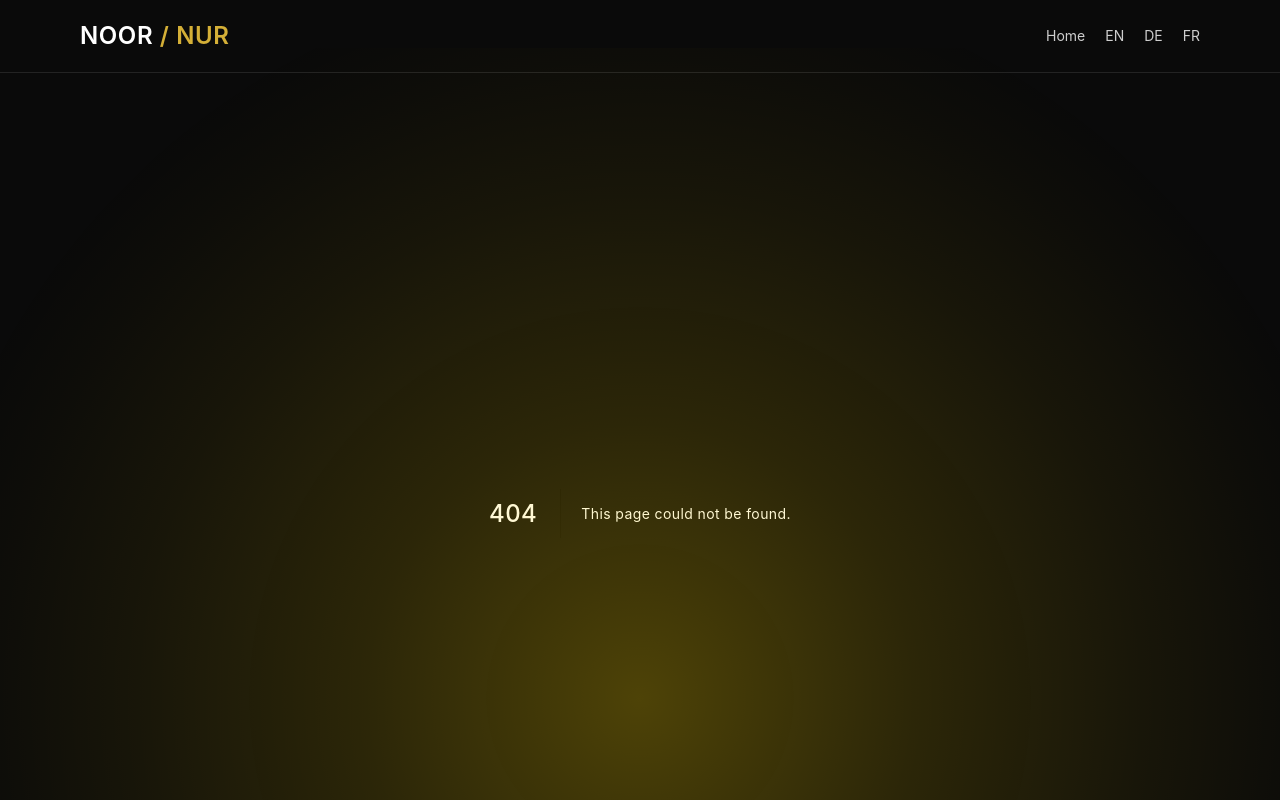
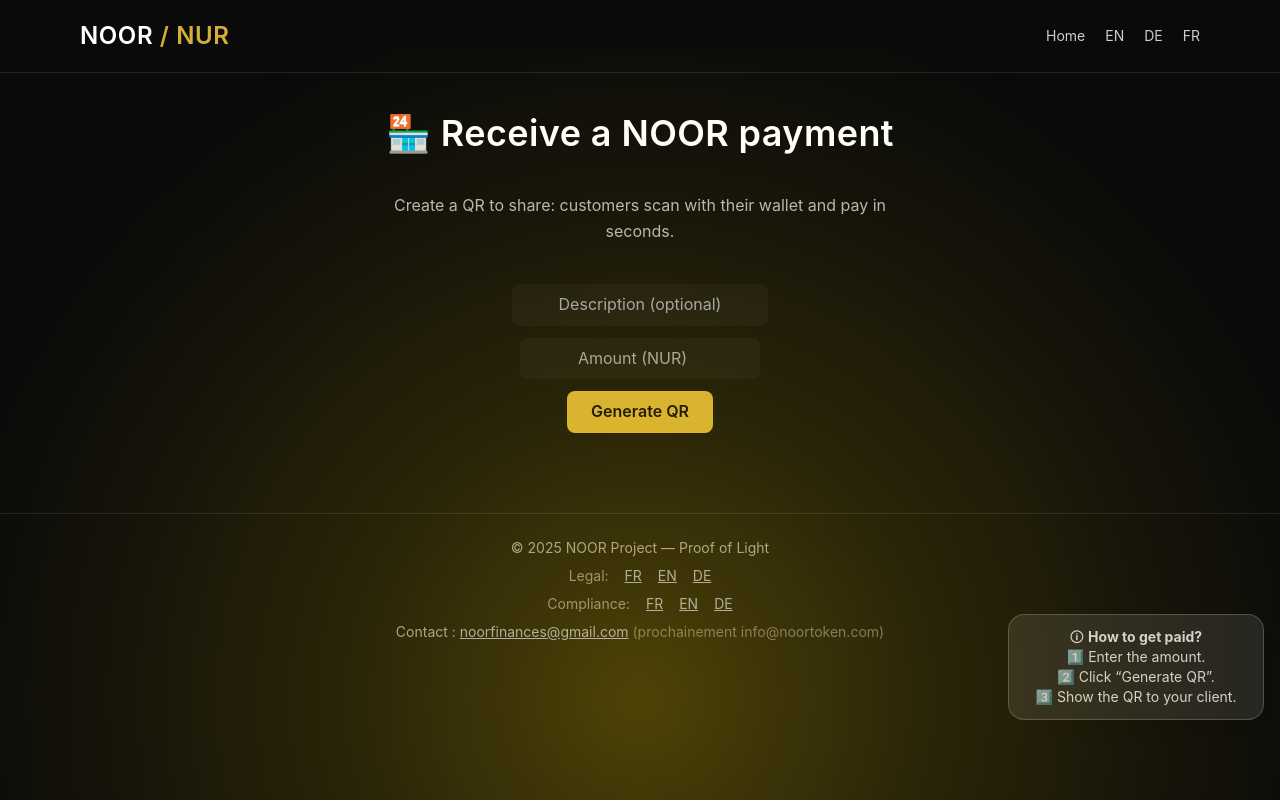
Before and after one commit to noorfinances-eng/noor-pages, a Next.js app: page /merchant-en in a window 1280 px wide. Before the commit this address had no page. Shown: the top 800 px of the page. Built offline with nearby package versions, Linux system fonts and the light colour scheme.

Commit message:
Create merchant-en.js

```diff
--- /dev/null
+++ b/pages/merchant-en.js
@@ -0,0 +1,74 @@
+// pages/merchant-en.js
+import { useState } from "react";
+import QRCode from "qrcode";
+
+export default function MerchantLiteEN() {
+  const [amount, setAmount] = useState("");
+  const [label, setLabel] = useState("");
+  const [qr, setQr] = useState("");
+  const [loading, setLoading] = useState(false);
+  const wallet = "0x2538398B396bd16370aFBDaF42D09e637a86C3AC"; // receive wallet
+
+  const generateQr = async () => {
+    if (!amount || isNaN(amount) || parseFloat(amount) <= 0) return;
+    setLoading(true);
+    const text = label ? encodeURIComponent(label) : "NOOR Payment";
+    const url = `ethereum:${wallet}?chain_id=56&value=${amount}&label=${text}`;
+    const dataUrl = await QRCode.toDataURL(url);
+    setQr(dataUrl);
+    setLoading(false);
+  };
+
+  return (
+    <div className="text-center space-y-10 relative">
+      <h2 className="text-4xl font-semibold">🏪 Receive a NOOR payment</h2>
+      <p className="text-white/70 max-w-lg mx-auto">
+        Create a QR to share: customers scan with their wallet and pay in seconds.
+      </p>
+
+      <div className="flex flex-col items-center gap-3">
+        <input
+          type="text"
+          placeholder="Description (optional)"
+          value={label}
+          onChange={(e) => setLabel(e.target.value)}
+          className="px-4 py-2 rounded-lg text-black w-64 text-center"
+        />
+        <input
+          type="number"
+          placeholder="Amount (NUR)"
+          value={amount}
+          onChange={(e) => setAmount(e.target.value)}
+          className="px-4 py-2 rounded-lg text-black w-60 text-center"
+        />
+        <button
+          onClick={generateQr}
+          disabled={loading}
+          className="px-6 py-2 rounded-lg bg-gold text-black font-semibold hover:opacity-90 disabled:opacity-50"
+        >
+          {loading ? "Creating..." : "Generate QR"}
+        </button>
+      </div>
+
+      {qr && (
+        <div className="mt-8">
+          <p className="text-white/70 mb-3">Payment QR:</p>
+          <img src={qr} alt="NOOR Merchant QR" className="mx-auto w-48 h-48" />
+          <p className="text-xs text-white/50 mt-2">
+            Amount: {amount} NUR — Network: BSC (56)
+          </p>
+        </div>
+      )}
+
+      {/* Help bubble (side) */}
+      <div className="fixed right-4 bottom-20 bg-white/10 border border-white/20 backdrop-blur-md px-5 py-3 rounded-2xl text-sm text-white/80 w-64 shadow-lg">
+        <p>
+          🛈 <strong>How to get paid?</strong><br />
+          1️⃣ Enter the amount.<br />
+          2️⃣ Click “Generate QR”.<br />
+          3️⃣ Show the QR to your client.
+        </p>
+      </div>
+    </div>
+  );
+}
```
